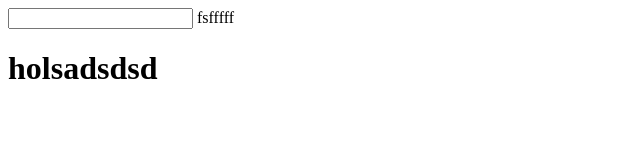
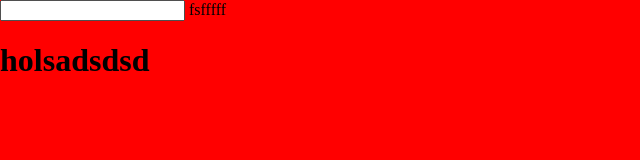
Before and after one commit to asecino1999/webapp, a plain HTML site: page app1/index.html in a window 1280 px wide. Shown: the whole page, without its empty margins (0-640 px from the left). Drawn offline with Linux system fonts and the light colour scheme.

Commit message:
modificado:    index.html 	nuevo archivo: sources/css/lol.css 	modificado:    ../creaBase.sh

```diff
--- a/app1/index.html
+++ b/app1/index.html
@@ -3,6 +3,8 @@
   <head>
     <meta charset=utf-8>
     <title></title>
+    <link rel="stylesheet" href="sources/css/lol.css" type="text/css">
+
   </head>
   <body>
     <script src="/vendor/jquery-3.3.1.min.map">
--- /dev/null
+++ b/app1/sources/css/lol.css
@@ -0,0 +1,5 @@
+body{
+  background-color: red;
+  padding: 0;
+  margin: 0;
+}
```
